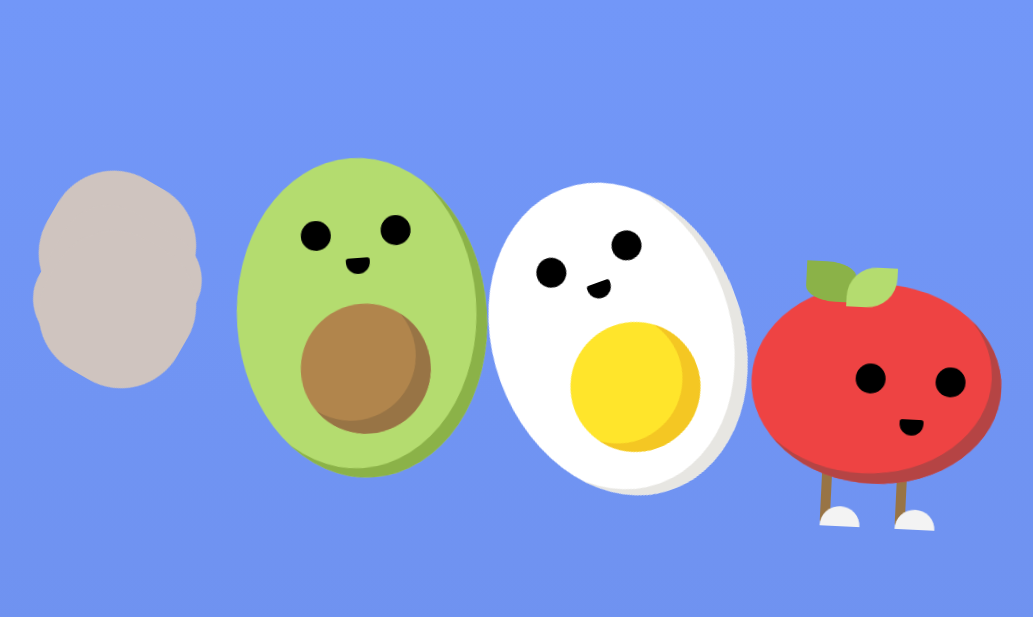
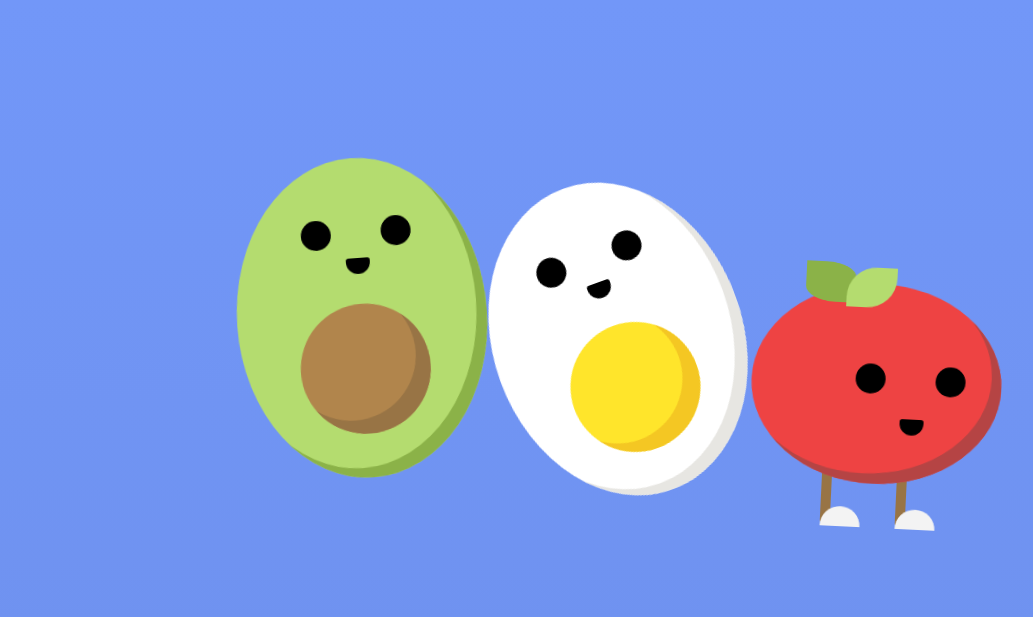
Before and after one commit to laurenipsum2018/hack, a plain HTML site: page index.html in a window 1280 px wide. Shown: the top 617 px of the page, without its empty margins (27-1060 px from the left). Drawn offline with Linux system fonts and the light colour scheme.

Commit message:
remove bacon

```diff
--- a/assets/css/main.css
+++ b/assets/css/main.css
@@ -299,51 +299,6 @@ h1 {
 }
 /* @end tomato */
 
-/* test */
-
-.bacon-container {
-  display: block;
-  position: absolute;
-  margin: 0 0 0 5%;
-}
-
-.bacon {
-  display: block;
-  position: absolute;
-  width: 150px;
-  height: 150px;
-  background-color: #CFC4BF;
-  transform-origin: 50% 48%;
-  border-radius: 43%;
-  margin: 0px 0px 0px 10%;
-  animation: wave 3s infinite linear;
-}
-
-.bacon-2 {
-  display: block;
-  position: absolute;
-  width: 150px;
-  height: 150px;
-  background-color: #CFC4BF;
-  transform-origin: 50% 48%;
-  border-radius: 33%;
-  margin: 40px 0px 0px 10%;
-  animation: wave 3s infinite linear;
-}
-
-.bacon-3 {
-  display: block;
-  position: absolute;
-  width: 150px;
-  height: 150px;
-  background-color: #CFC4BF;
-  transform-origin: 50% 48%;
-  border-radius: 43%;
-  margin: 60px 0px 0px 10%;
-  animation: wave 3s infinite linear;
-}
-/* @end test */
-
 /* reusable animations */
 @keyframes blink{
   0%{transform: scaleY(0.2);}
--- a/index.html
+++ b/index.html
@@ -9,11 +9,6 @@
 
   <body>
     <section>
-      <div class="bacon-container">
-        <div class="bacon"></div>
-        <div class="bacon-2"></div>
-        <div class="bacon-3"></div>
-      </div>
 
       <div class="avo">
         <div class="avo-face">
```
